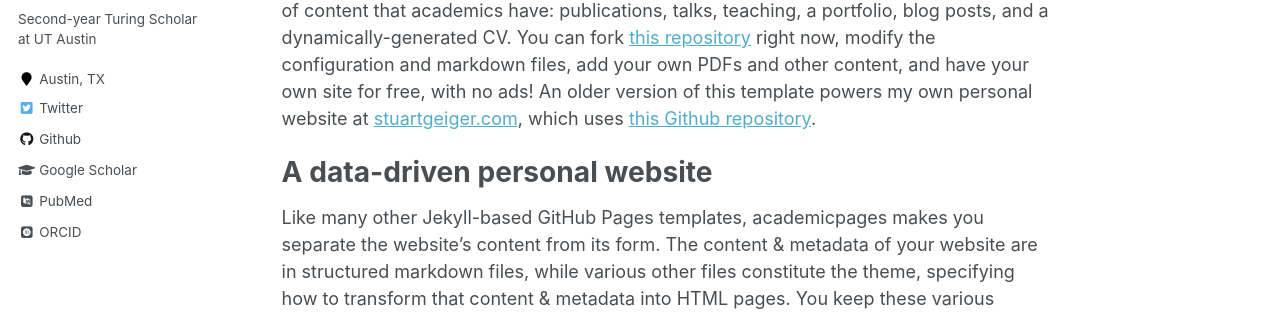
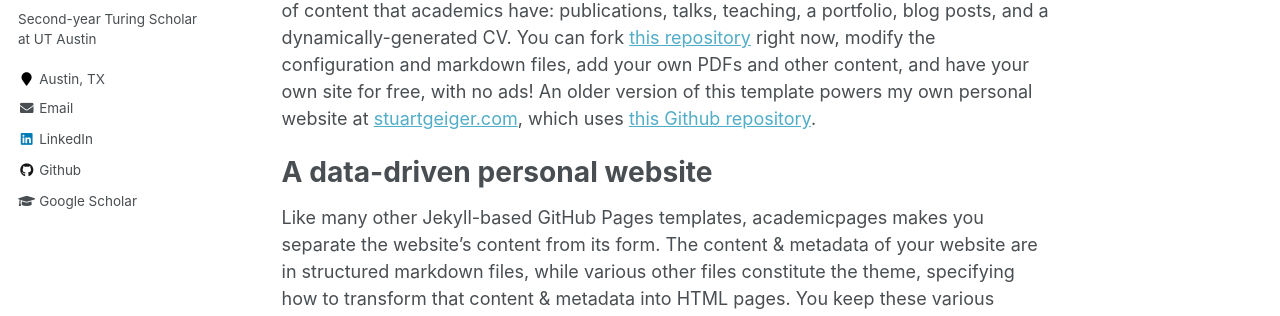
Before and after one commit to sanjit-bhat/sanjit-bhat.github.io, a Jekyll site: the page built from _pages/about.md, in a window 1280 px wide. Shown: the part 326-642 px from the top of the page. Built offline with Jekyll 4.4.1, drawn with Linux system fonts in a browser that asks for light colours; some web fonts are replaced; some of the changed lines change nothing that is shown.

Commit message:
feat(config): Update bio info

```diff
--- a/_config.yml
+++ b/_config.yml
@@ -85,9 +85,9 @@ author:
   bio              : "Second-year Turing Scholar at UT Austin"
   location         : "Austin, TX"
   employer         :
-  pubmed           : "https://www.ncbi.nlm.nih.gov/pubmed/?term=john+snow"
-  googlescholar    : "http://yourfullgooglescholarurl.com"
-  email            :
+  pubmed           :
+  googlescholar    : "https://scholar.google.com/citations?user=TitxicUAAAAJ&hl=en"
+  email            : "sanjit.bhat@utexas.edu"
   researchgate     :  # example: "https://www.researchgate.net/profile/yourprofile"
   uri              :
   bitbucket        :
@@ -96,20 +96,20 @@ author:
   flickr           :
   facebook         :
   foursquare       :
-  github           : "academicpages"
+  github           : "sanjit-bhat"
   google_plus      :
   keybase          :
   instagram        :
   impactstory      : #"https://profiles.impactstory.org/u/xxxx-xxxx-xxxx-xxxx"
   lastfm           :
-  linkedin         :
-  orcid            : "http://orcid.org/yourorcidurl"
+  linkedin         : "https://www.linkedin.com/in/sanjit-bhat/"
+  orcid            :
   pinterest        :
   soundcloud       :
   stackoverflow    : # http://stackoverflow.com/users/123456/username
   steam            :
   tumblr           :
-  twitter          : "replacethistwitterhandle"
+  twitter          :
   vine             :
   weibo            :
   xing             :
```
